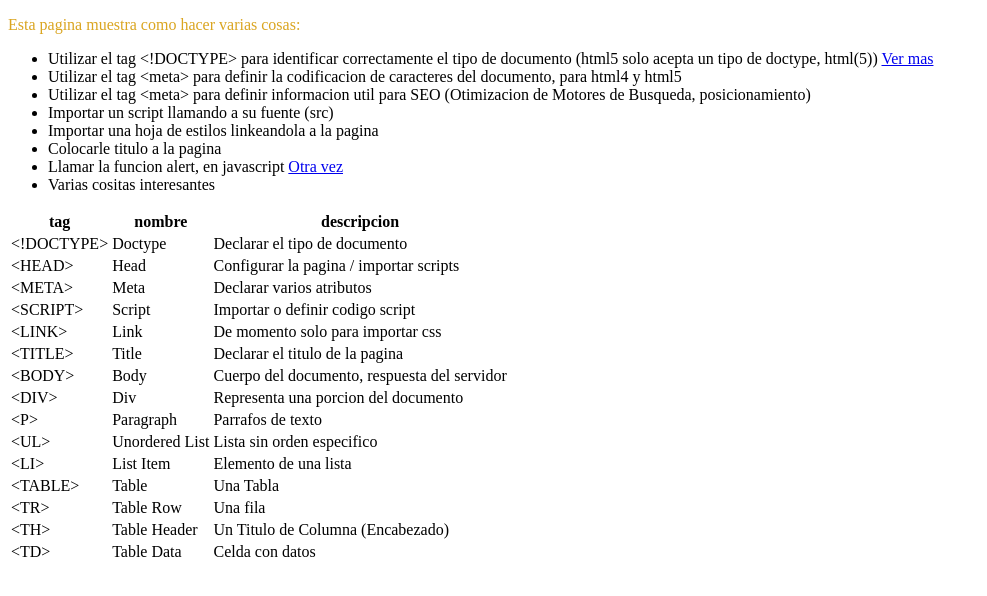
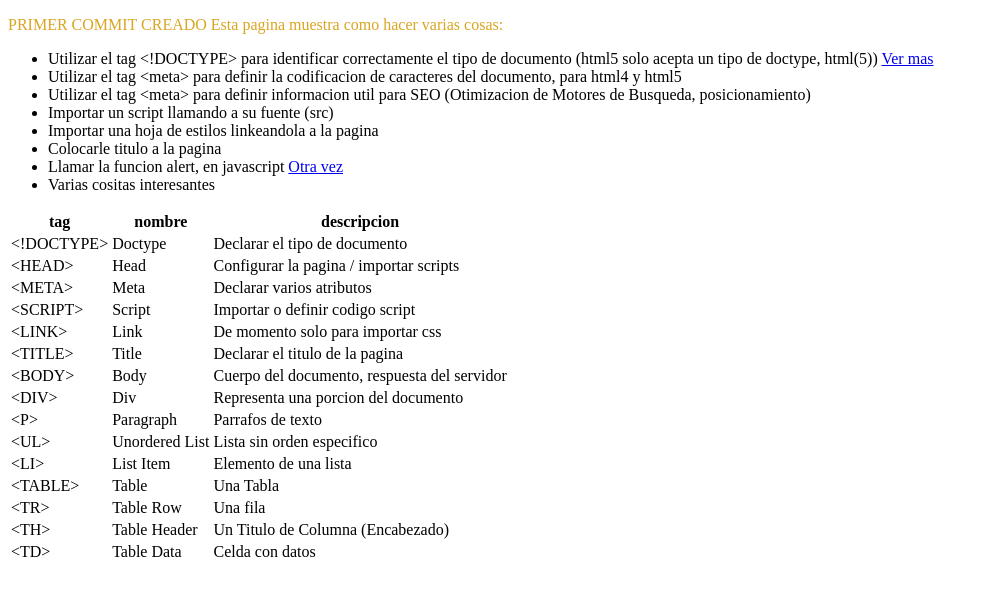
Before and after one commit to mansels/tarea-0, a plain HTML site: page 02 - Intro.html in a window 1280 px wide. Shown: the whole page, without its empty margins (0-987 px from the left). Drawn offline with Linux system fonts and the light colour scheme.

Commit message:
Update 02 - Intro.html

```diff
--- a/02 - Intro.html
+++ b/02 - Intro.html
@@ -59,7 +59,8 @@
   <body>
 
     <div class="Resumen">
-        <p>Esta pagina muestra como hacer varias cosas:</p>
+        <p>PRIMER COMMIT CREADO
+          Esta pagina muestra como hacer varias cosas:</p>
 
         <ul>
             <li>Utilizar el tag &lt;!DOCTYPE&gt; para identificar correctamente el tipo de documento (html5 solo acepta un tipo de doctype, html(5)) <a href="http://www.w3schools.com/TAGS/tag_doctype.asp" target="_blank">Ver mas</a></li>
```
